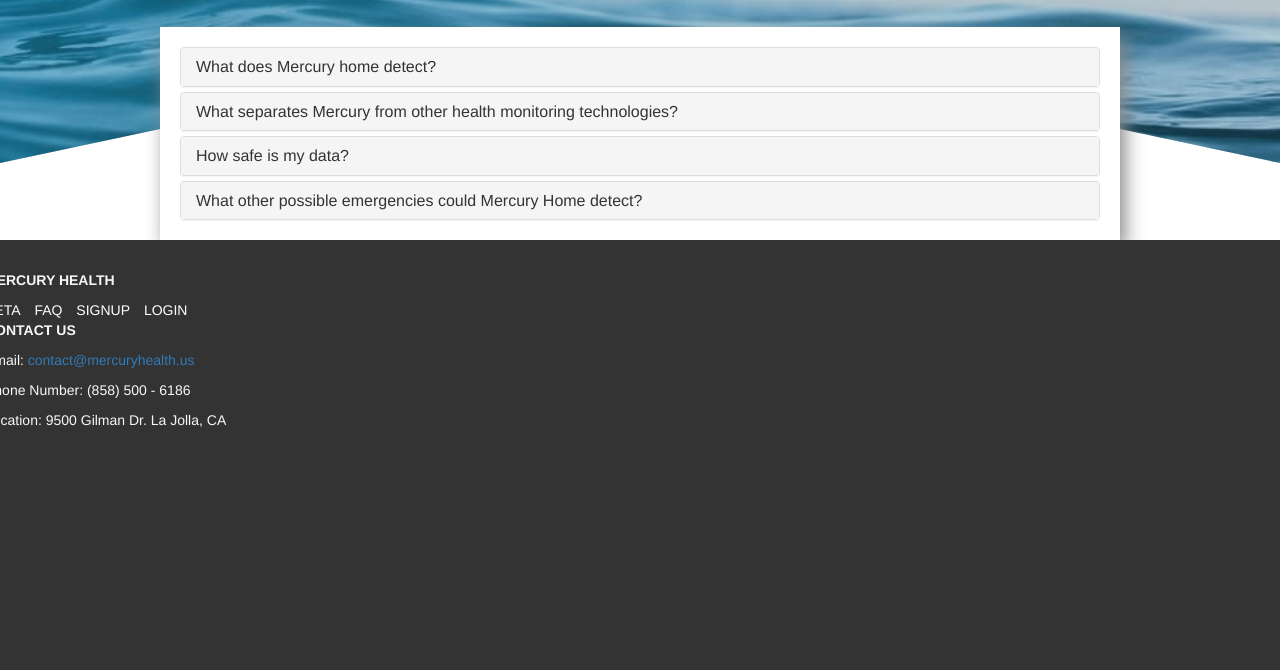
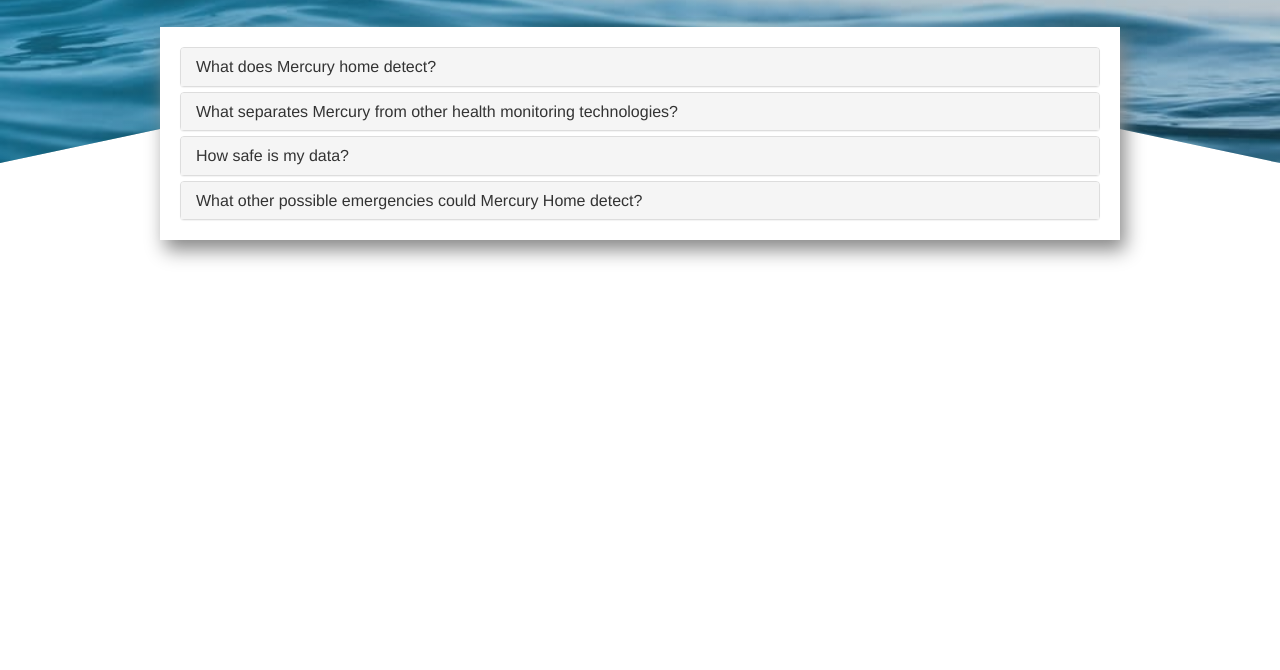
Before and after one commit to jxss-n/MercuryHealth, a Django app: page /faq/ in a window 1280 px wide. Shown: the part 373-1043 px from the top of the page. After the commit the page ends 635 px from the top, so only its background shows below. Run offline with Django 3.2, Linux system fonts and the light colour scheme; a map, chart or similar area stays blank; some libraries are stand-ins or nearby versions.

Commit message:
commented out faq footer

```diff
--- a/frontend/templates/frontend/faq.html
+++ b/frontend/templates/frontend/faq.html
@@ -127,8 +127,7 @@
   </div>
 </section>
 
-    <footer class="footer" id="footer">
-        <!--End mc_embed_signup-->
+  <!--  <footer class="footer" id="footer">
       <div class="row">
         <div class="col-2" style="text-align:center;">
           <p></p>
@@ -157,7 +156,7 @@
           <p></p>
         </div>
       </div>
-    </footer>
+    </footer>-->
     <script src="https://code.jquery.com/jquery-3.4.1.slim.min.js" integrity="sha384-J6qa4849blE2+poT4WnyKhv5vZF5SrPo0iEjwBvKU7imGFAV0wwj1yYfoRSJoZ+n" crossorigin="anonymous"></script>
     <script src="https://cdn.jsdelivr.net/npm/popper.js@1.16.0/dist/umd/popper.min.js" integrity="sha384-Q6E9RHvbIyZFJoft+2mJbHaEWldlvI9IOYy5n3zV9zzTtmI3UksdQRVvoxMfooAo" crossorigin="anonymous"></script>
     <script src="https://maxcdn.bootstrapcdn.com/bootstrap/3.3.7/js/bootstrap.min.js" integrity="sha384-Tc5IQib027qvyjSMfHjOMaLkfuWVxZxUPnCJA7l2mCWNIpG9mGCD8wGNIcPD7Txa" crossorigin="anonymous"></script>
```
